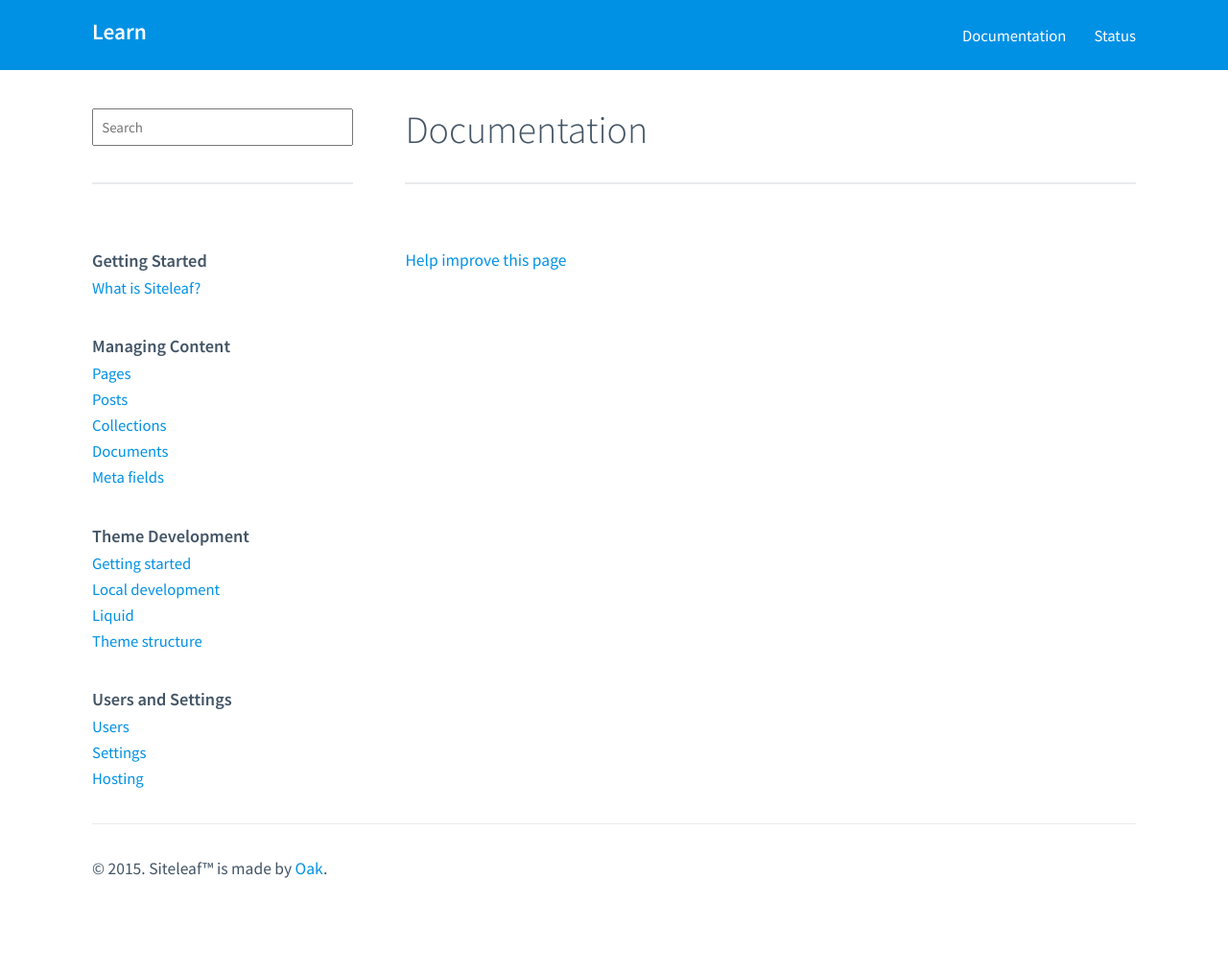
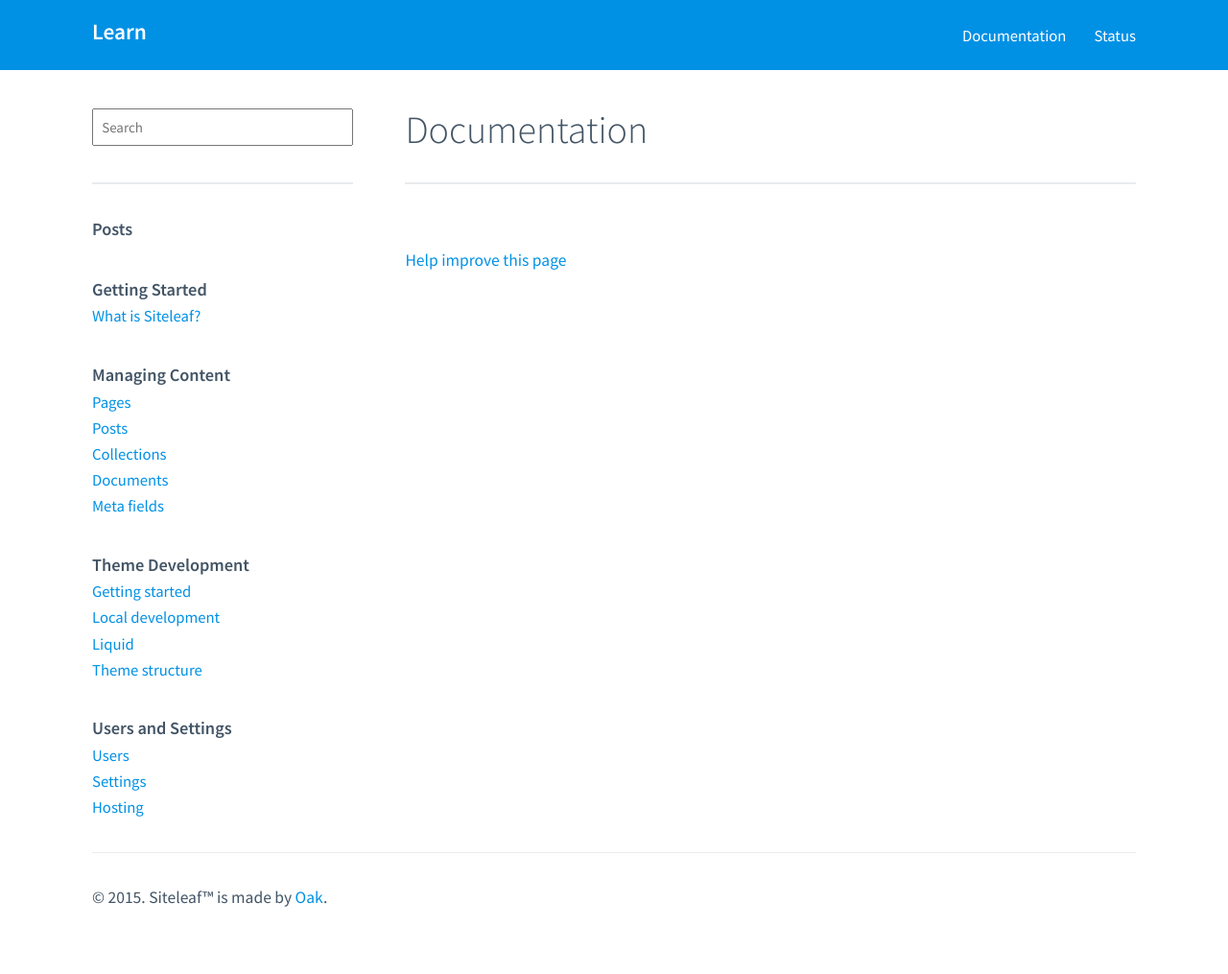
Before and after one commit to siteleaf/learn.siteleaf.com, a Jekyll site: the page built from documentation.markdown, in a window 1280 px wide. Shown: the whole page at 96% size. Built offline with Jekyll 4.4.1, drawn with Linux system fonts in a browser that asks for light colours; before the commit the page ends 985 px from its top, so only the background shows below that.

Commit message:
Updated Config and 1 other file

```diff
--- a/_config.yml
+++ b/_config.yml
@@ -11,6 +11,9 @@ collections:
     title: Managing Content
     output: true
     weight: 1
+  posts:
+    title: Posts
+    output: true
   theme-development:
     title: Theme Development
     output: true
```
Also changed, not shown: documentation.markdown (line endings or trailing spaces).
